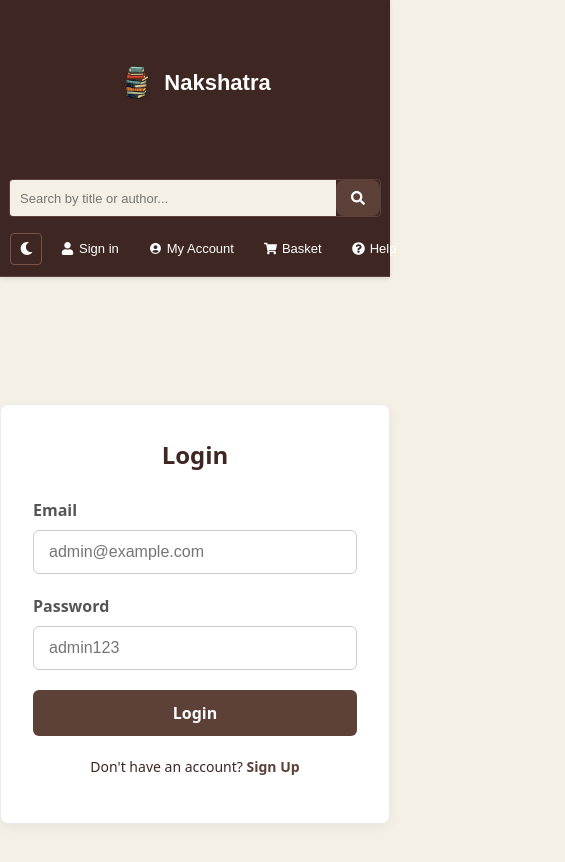
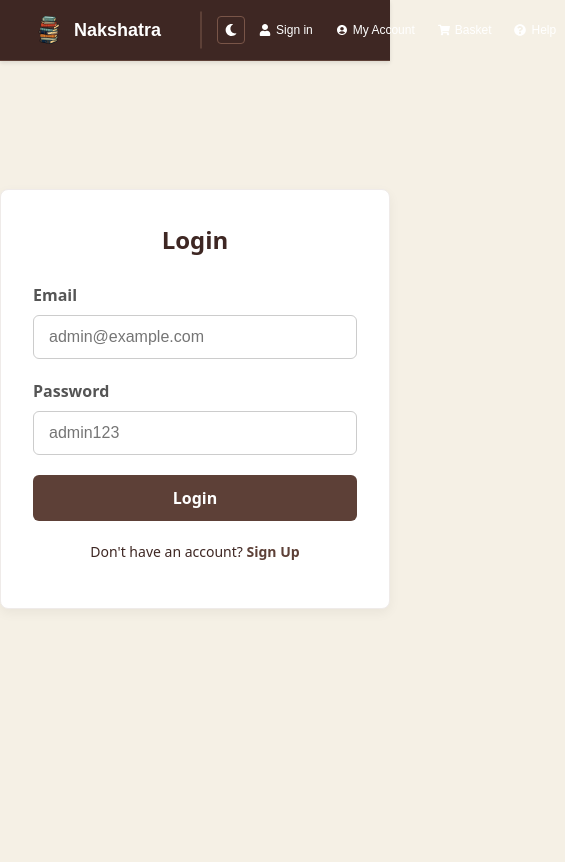
Before and after one commit to abhishek90900/NAKSHATRA, a React (Vite) app in the folder NAKSHATRA/: page /login in a window 390 px wide. Shown: the top 862 px of the page, 565 px wide, since content can reach past the window. Built offline with nearby package versions, Linux system fonts and the light colour scheme; no server answers.

Commit message:
Update Header.css

```diff
--- a/NAKSHATRA/src/components/Header.css
+++ b/NAKSHATRA/src/components/Header.css
@@ -5,7 +5,6 @@
   background-color: #3e2723;
   box-shadow: 0 2px 4px rgba(0, 0, 0, 0.1);
   border-bottom: 1px solid #5d4037;
-  /* আগের প্যাডিং ছিল 15px, এখন কমানো হয়েছে */
   padding: 0;
 }
 
@@ -13,7 +12,6 @@
   display: flex;
   justify-content: space-between;
   align-items: center;
-  /* Height এখানে ফিক্সড করে দিচ্ছি */
   height: 75px;
   padding: 0 20px;
 }
@@ -26,7 +24,7 @@
 }
 
 .logo a {
-  font-size: 22px; /* Font size একটু কমানো হয়েছে */
+  font-size: 22px;
   font-weight: bold;
   color: #ffffff;
   text-decoration: none;
@@ -35,7 +33,7 @@
 }
 
 .logo-image {
-  height: 35px; /* লোগোর ছবি ছোট করা হয়েছে */
+  height: 35px;
   width: auto;
   margin-right: 10px;
 }
@@ -51,7 +49,7 @@
 .main-nav a {
   text-decoration: none;
   color: #f5f0e5;
-  font-size: 14px; /* Font size adjust */
+  font-size: 14px;
   font-weight: bold;
   white-space: nowrap;
 }
@@ -59,16 +57,16 @@
   color: #ffffff;
 }
 
-/* Search Bar */
+/* Search Bar (Desktop) */
 .search-bar {
   display: flex;
   flex-grow: 1;
   margin: 0 15px;
-  max-width: 450px; /* Width একটু কমানো */
+  max-width: 450px;
   border-radius: 4px;
   overflow: hidden;
   border: 1px solid #5d4037;
-  height: 36px; /* Search bar height কমানো */
+  height: 36px;
 }
 
 .search-bar input {
@@ -107,7 +105,7 @@
 .user-nav a, .user-nav button {
   text-decoration: none;
   color: #ffffff;
-  font-size: 13px; /* Font size adjust */
+  font-size: 13px;
   padding: 6px 10px;
   border: 1px solid transparent;
   border-radius: 4px;
@@ -147,7 +145,7 @@
   color: #ffffff !important;
   font-size: 14px;
   border-radius: 50%;
-  width: 32px; /* Button size কমানো */
+  width: 32px;
   height: 32px;
   display: flex;
   align-items: center;
@@ -158,18 +156,139 @@
   background: #5d4037;
 }
 
-/* Responsive Design */
+/* Mobile Search Icon (Desktop-এ লুকানো) */
+.mobile-search-icon {
+  display: none;
+}
+
+
+/* ------------------------------------- */
+/* --- Search Modal Styles (Popup) --- */
+/* ------------------------------------- */
+
+.search-modal-overlay {
+  position: fixed;
+  top: 0;
+  left: 0;
+  right: 0;
+  bottom: 0;
+  background-color: rgba(0, 0, 0, 0.75); /* Blur background */
+  /* Modal-কে উপরে সরাতে পরিবর্তন */
+  display: flex;
+  justify-content: center;
+  align-items: flex-start; /* Modal-কে উপরে align করবে */
+  z-index: 1000;
+  backdrop-filter: blur(5px);
+  /* ওভারল্যাপ ঠিক করার জন্য স্ক্রল দেওয়া হলো */
+  overflow-y: auto;
+  padding-bottom: 20px; /* নিচের দিকে কিছুটা জায়গা */
+}
+
+.search-modal-content {
+  background: #ffffff;
+  padding: 20px;
+  border-radius: 8px;
+  width: 90%;
+  max-width: 500px;
+  box-shadow: 0 4px 10px rgba(0, 0, 0, 0.25);
+  /* Modal-কে উপরে সরাতে নতুন প্রপার্টি */
+  margin-top: 50px; /* Header-এর নিচ থেকে শুরু হবে */
+  box-sizing: border-box; /* Padding ও Border যেন width-এর মধ্যে থাকে */
+}
+
+.search-modal-bar {
+  display: flex;
+  border: 2px solid #5d4037;
+  border-radius: 4px;
+  overflow: hidden;
+  margin-bottom: 15px;
+  height: 45px;
+}
+
+.search-modal-bar input {
+  flex-grow: 1;
+  padding: 0 15px;
+  font-size: 16px;
+  border: none;
+  outline: none;
+}
+
+.search-modal-button {
+  padding: 0 20px;
+  background-color: #5d4037;
+  color: #ffffff;
+  font-size: 18px;
+}
+
+.search-modal-close-button {
+  width: 100%;
+  padding: 10px;
+  background-color: #795548;
+  color: #ffffff;
+  border: none;
+  border-radius: 4px;
+  cursor: pointer;
+  font-size: 16px;
+  display: flex;
+  align-items: center;
+  justify-content: center;
+  gap: 5px;
+}
+.search-modal-close-button:hover {
+  background-color: #5d4037;
+}
+
+/* ------------------------------------- */
+/* --- Responsive Design (Mobile) --- */
+/* ------------------------------------- */
 @media (max-width: 768px) {
   .header-top {
-    flex-direction: column;
-    height: auto;
-    padding: 10px;
-    gap: 10px;
+    /* Height and spacing adjustments for mobile */
+    height: 60px;
+    padding: 0 10px;
   }
 
-  .search-bar {
-    width: 100%;
-    margin: 5px 0;
-    max-width: 100%;
+  .logo a {
+    font-size: 18px;
+  }
+  .logo-image {
+    height: 30px;
+  }
+
+  /* Hide Desktop elements on Mobile */
+  .desktop-search,
+  .main-nav,
+  .desktop-help,
+  .desktop-logout {
+    display: none !important;
+  }
+
+  /* Show Mobile Search Icon */
+  .mobile-search-icon {
+    display: flex; /* Make it visible */
+    padding: 6px 8px;
+    font-size: 16px;
+  }
+
+  /* User Navigation adjustments for mobile */
+  .user-nav {
+    gap: 5px;
+  }
+
+  .user-nav a, .user-nav button {
+    padding: 4px 8px;
+    font-size: 12px;
+  }
+
+  /* Hide logged-in user name on small screens to save space */
+  .user-nav span {
+    display: none;
+  }
+
+  /* Theme button size adjustment */
+  .theme-toggle-button {
+    width: 28px;
+    height: 28px;
+    font-size: 12px;
   }
 }
```
